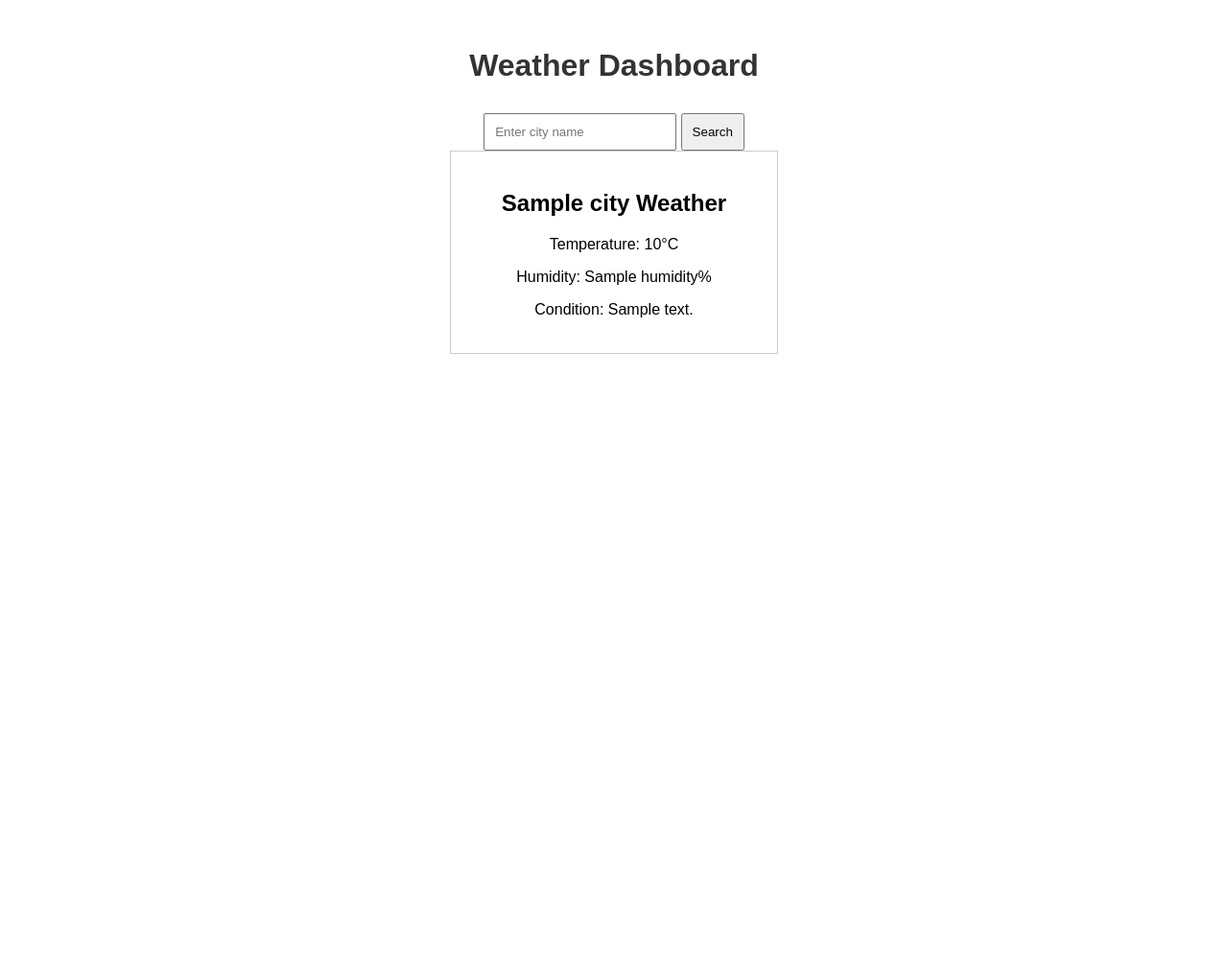
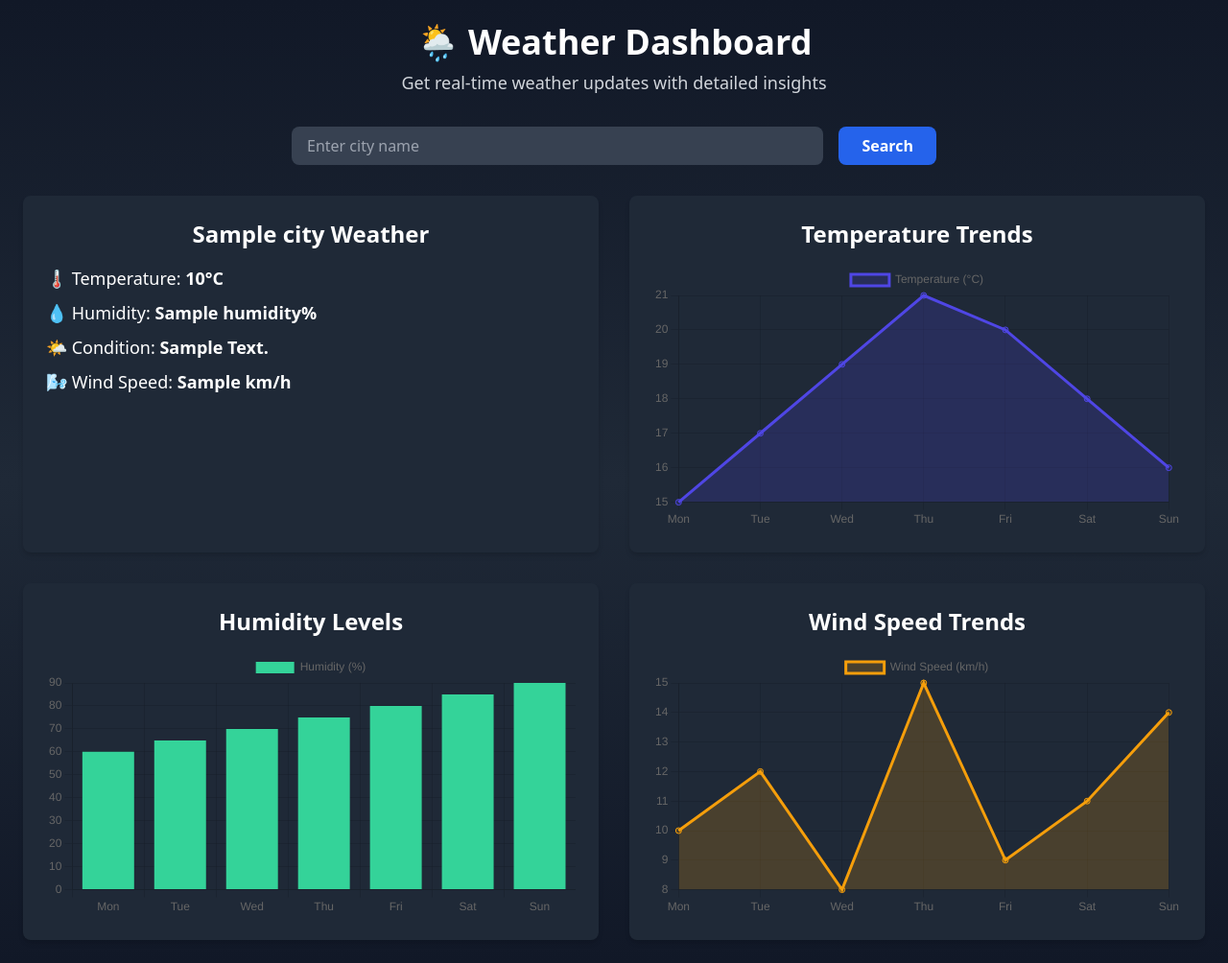
Before and after one commit to gns34/DjangoProx, a Django app: template demox/ukweather/templates/homefile.html in a window 1280 px wide. Shown: the whole page at 96% size. Before the commit the page ends 369 px from the top, so only its background shows below. Run offline with Django 5.2, Linux system fonts and the light colour scheme; the template is opened without the code that fills it: most values are stand-ins (such as "Sample title", 1, 10 or a date in 2020); some libraries are stand-ins or nearby versions.

Commit message:
Fronend Redefined

```diff
--- a/demox/ukweather/templates/homefile.html
+++ b/demox/ukweather/templates/homefile.html
@@ -1,30 +1,167 @@
 <!DOCTYPE html>
-<html>
+<html lang="en">
 <head>
+    <meta charset="UTF-8">
+    <meta name="viewport" content="width=device-width, initial-scale=1.0">
     <title>Weather Dashboard</title>
+    <script src="https://cdn.tailwindcss.com"></script>
+    <script src="https://cdn.jsdelivr.net/npm/chart.js"></script>
     <style>
-        body { font-family: Arial, sans-serif; text-align: center; margin-top: 50px; }
-        .weather-box { border: 1px solid #ccc; padding: 20px; max-width: 300px; margin: 0 auto; }
-        h1 { color: #333; }
-        input, button { padding: 10px; margin-top: 10px; }
+        /* Add keyframe animation for fade-in effect */
+        @keyframes fadeIn {
+            from {
+                opacity: 0;
+                transform: translateY(20px);
+            }
+            to {
+                opacity: 1;
+                transform: translateY(0);
+            }
+        }
+
+        .fade-in {
+            animation: fadeIn 0.5s ease-in-out; /* Faster animation */
+        }
     </style>
 </head>
-<body>
-    <h1>Weather Dashboard</h1>
-    <form method="GET" action="">
-        <input type="text" name="city" placeholder="Enter city name">
-        <button type="submit">Search</button>
-    </form>
+<body class="bg-gradient-to-b from-gray-900 via-gray-800 to-gray-900 min-h-screen text-white font-sans">
+    <div class="container mx-auto p-6">
+        <!-- Header -->
+        <header class="text-center mb-8">
+            <h1 class="text-4xl font-bold mb-2">🌦️ Weather Dashboard</h1>
+            <p class="text-lg text-gray-300">Get real-time weather updates with detailed insights</p>
+        </header>
 
-    {% if error %}
-    <p>{{ error }}</p>
-    {% else %}
-    <div class="weather-box">
-        <h2>{{ city }} Weather</h2>
-        <p>Temperature: {{ temp }}°C</p>
-        <p>Humidity: {{ humidity }}%</p>
-        <p>Condition: {{ description }}</p>
+        <!-- Search Form -->
+        <div class="flex justify-center mb-8">
+            <form method="GET" action="" class="flex gap-4 w-full max-w-2xl">
+                <input
+                    type="text"
+                    name="city"
+                    placeholder="Enter city name"
+                    class="flex-grow px-4 py-2 rounded-lg bg-gray-700 text-white placeholder-gray-400 focus:outline-none focus:ring-2 focus:ring-blue-500"
+                >
+                <button
+                    type="submit"
+                    class="px-6 py-2 bg-blue-600 hover:bg-blue-700 rounded-lg text-white font-semibold transition duration-300"
+                >
+                    Search
+                </button>
+            </form>
+        </div>
+
+        <!-- Error Message -->
+        {% if error %}
+        <p class="text-red-400 text-center mb-6">{{ error }}</p>
+        {% endif %}
+
+        <!-- Weather Details -->
+        {% if not error %}
+        <div class="grid grid-cols-1 lg:grid-cols-2 gap-8 fade-in">
+            <!-- Weather Info Card -->
+            <div class="p-6 bg-gray-800 rounded-lg shadow-md">
+                <h2 class="text-2xl font-semibold mb-4 text-center">{{ city }} Weather</h2>
+                <ul class="space-y-2">
+                    <li class="text-lg">🌡️ Temperature: <span class="font-bold">{{ temp }}°C</span></li>
+                    <li class="text-lg">💧 Humidity: <span class="font-bold">{{ humidity }}%</span></li>
+                    <li class="text-lg">🌤️ Condition: <span class="font-bold capitalize">{{ description }}</span></li>
+                    <li class="text-lg">🌬️ Wind Speed: <span class="font-bold">{{ wind_speed }} km/h</span></li>
+                </ul>
+            </div>
+
+            <!-- Weather Chart -->
+            <div class="p-6 bg-gray-800 rounded-lg shadow-md">
+                <h2 class="text-2xl font-semibold mb-4 text-center">Temperature Trends</h2>
+                <canvas id="tempChart" class="w-full h-64"></canvas>
+            </div>
+        </div>
+
+        <!-- Additional Graphs -->
+        <div class="grid grid-cols-1 lg:grid-cols-2 gap-8 mt-8 fade-in">
+            <!-- Humidity Chart -->
+            <div class="p-6 bg-gray-800 rounded-lg shadow-md">
+                <h2 class="text-2xl font-semibold mb-4 text-center">Humidity Levels</h2>
+                <canvas id="humidityChart" class="w-full h-64"></canvas>
+            </div>
+
+            <!-- Wind Speed Chart -->
+            <div class="p-6 bg-gray-800 rounded-lg shadow-md">
+                <h2 class="text-2xl font-semibold mb-4 text-center">Wind Speed Trends</h2>
+                <canvas id="windChart" class="w-full h-64"></canvas>
+            </div>
+        </div>
+        {% endif %}
     </div>
-    {% endif %}
+
+    <script>
+        // Example data for charts (replace with dynamic data from your backend)
+        const tempData = [15, 17, 19, 21, 20, 18, 16];
+        const humidityData = [60, 65, 70, 75, 80, 85, 90];
+        const windData = [10, 12, 8, 15, 9, 11, 14];
+
+        // Temperature Chart
+        const tempCtx = document.getElementById('tempChart').getContext('2d');
+        new Chart(tempCtx, {
+            type: 'line',
+            data: {
+                labels: ['Mon', 'Tue', 'Wed', 'Thu', 'Fri', 'Sat', 'Sun'],
+                datasets: [{
+                    label: 'Temperature (°C)',
+                    data: tempData,
+                    borderColor: '#4F46E5',
+                    backgroundColor: 'rgba(79, 70, 229, 0.2)',
+                    fill: true,
+                }]
+            },
+            options: {
+                responsive: true,
+                plugins: {
+                    legend: { display: true },
+                },
+            }
+        });
+
+        // Humidity Chart
+        const humidityCtx = document.getElementById('humidityChart').getContext('2d');
+        new Chart(humidityCtx, {
+            type: 'bar',
+            data: {
+                labels: ['Mon', 'Tue', 'Wed', 'Thu', 'Fri', 'Sat', 'Sun'],
+                datasets: [{
+                    label: 'Humidity (%)',
+                    data: humidityData,
+                    backgroundColor: '#34D399',
+                }]
+            },
+            options: {
+                responsive: true,
+                plugins: {
+                    legend: { display: true },
+                },
+            }
+        });
+
+        // Wind Speed Chart
+        const windCtx = document.getElementById('windChart').getContext('2d');
+        new Chart(windCtx, {
+            type: 'line',
+            data: {
+                labels: ['Mon', 'Tue', 'Wed', 'Thu', 'Fri', 'Sat', 'Sun'],
+                datasets: [{
+                    label: 'Wind Speed (km/h)',
+                    data: windData,
+                    borderColor: '#F59E0B',
+                    backgroundColor: 'rgba(245, 158, 11, 0.2)',
+                    fill: true,
+                }]
+            },
+            options: {
+                responsive: true,
+                plugins: {
+                    legend: { display: true },
+                },
+            }
+        });
+    </script>
 </body>
 </html>
```
